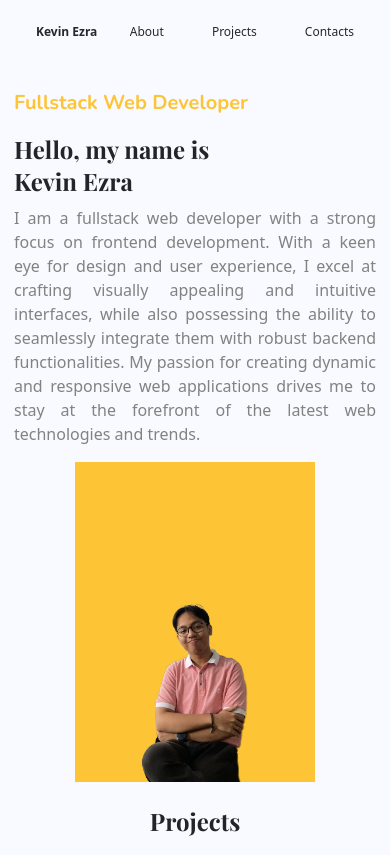
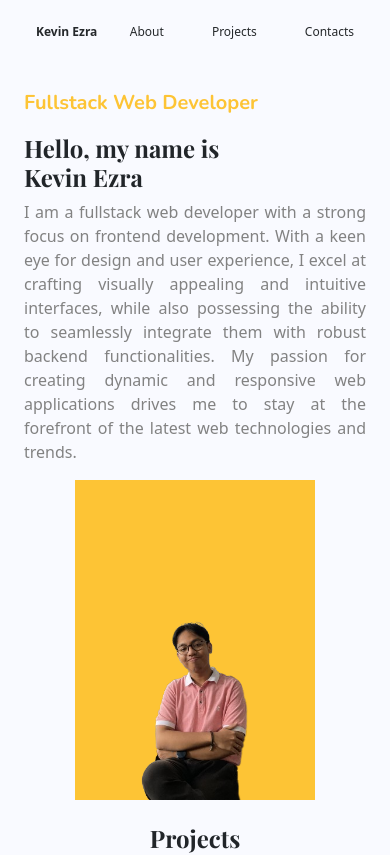
Before and after one commit to luminerrr/luminerrr.github.io, a React (Create React App) app: page / in a window 390 px wide. Shown: the top 855 px of the page. Built offline with nearby package versions, Linux system fonts and the light colour scheme; a web font is replaced by a local one.

Commit message:
setup breakpoints

```diff
--- /dev/null
+++ b/src/theme/breakpoints.js
@@ -0,0 +1,7 @@
+export const breakpoints = {
+  base: "0px",
+  sm: "375px",
+  md: "768px",
+  lg: "1024px",
+  xl: "1440px",
+};
--- a/src/theme/index.js
+++ b/src/theme/index.js
@@ -1,4 +1,5 @@
 import { extendTheme } from "@chakra-ui/react";
+import { breakpoints } from "./breakpoints";
 
 const theme = extendTheme({
   fonts: {
@@ -18,6 +19,7 @@ const theme = extendTheme({
       letterSpacing: "0.005em",
     },
   },
+  breakpoints
 });
 
 export default theme;
```
